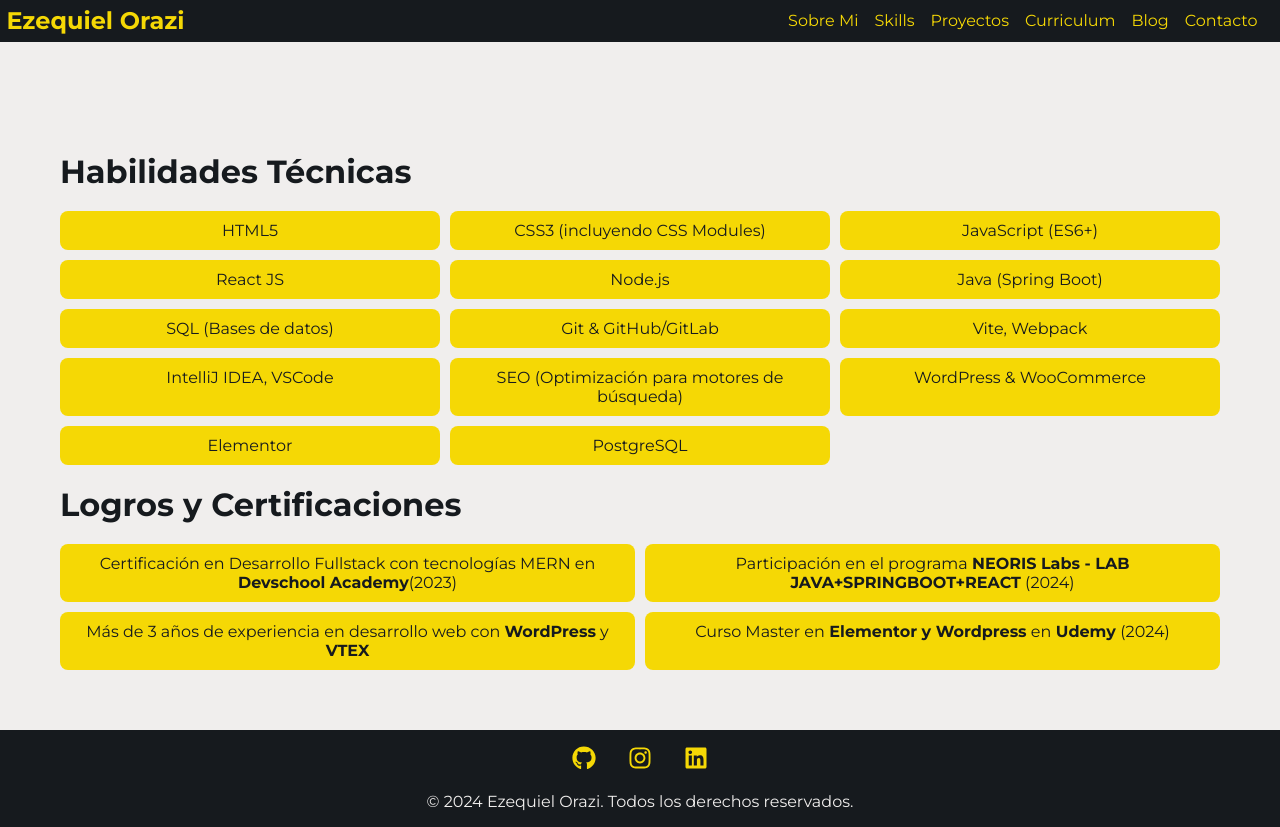
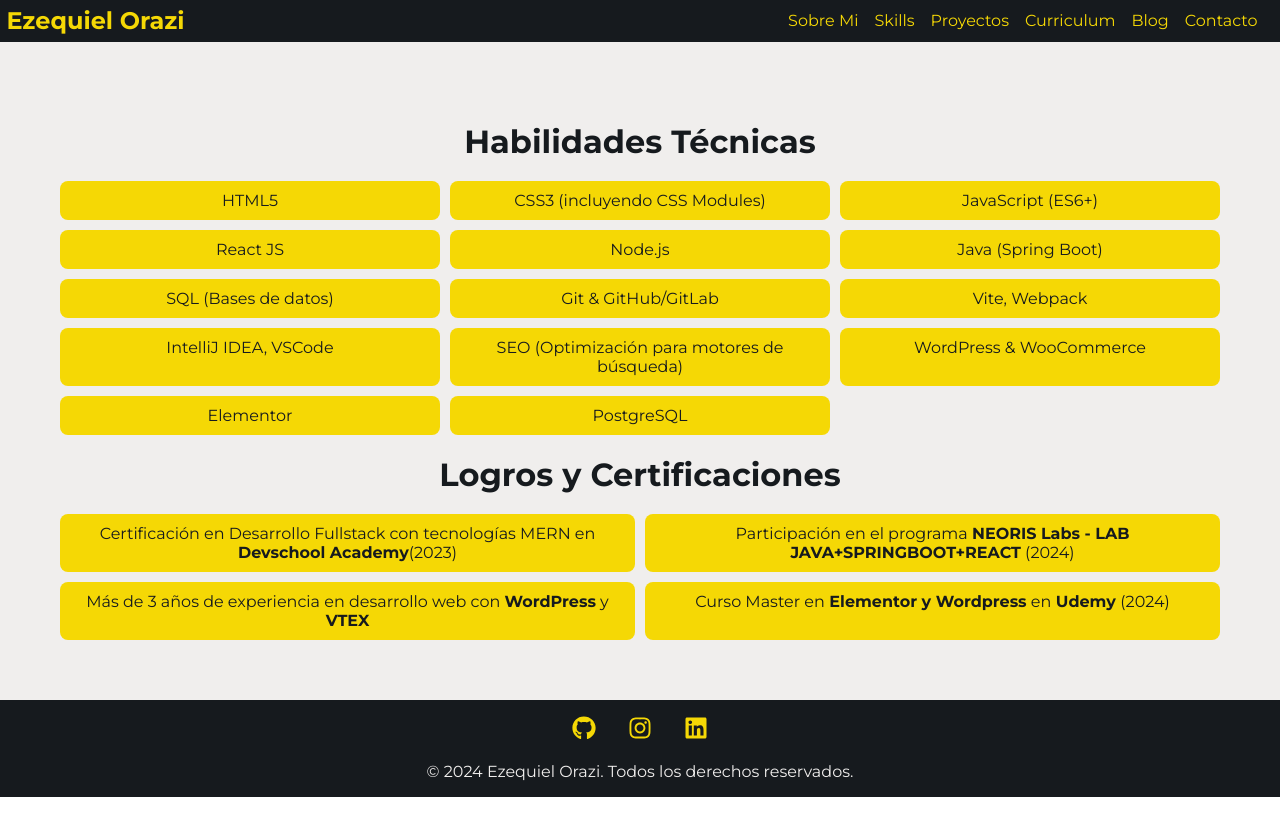
Before and after one commit to Ezzeorazi/mi-portafolio, a React (Vite) app: page /skills in a window 1280 px wide. After the commit the page ends 800 px from the top, so only its background shows below. Built offline with nearby package versions, Linux system fonts and the light colour scheme.

Commit message:
mejoras de estilos

```diff
--- a/src/pages/Skills/Skills.module.css
+++ b/src/pages/Skills/Skills.module.css
@@ -8,13 +8,15 @@
     max-width: 1200px;
     margin: 0 auto;
     padding: 20px;
-    padding-top: 50px;
   }
 
   .subtitle {
     font-size: 2rem;
-    margin: 20px 0;
+    text-align: center;
+    margin: 20px;
   }
+
+
 
   .skillsList,
   .certList {
@@ -56,7 +58,7 @@
     }
 
    .subtitle {
-      text-align: left;
+      text-align: center;
     }
   }
 
```
